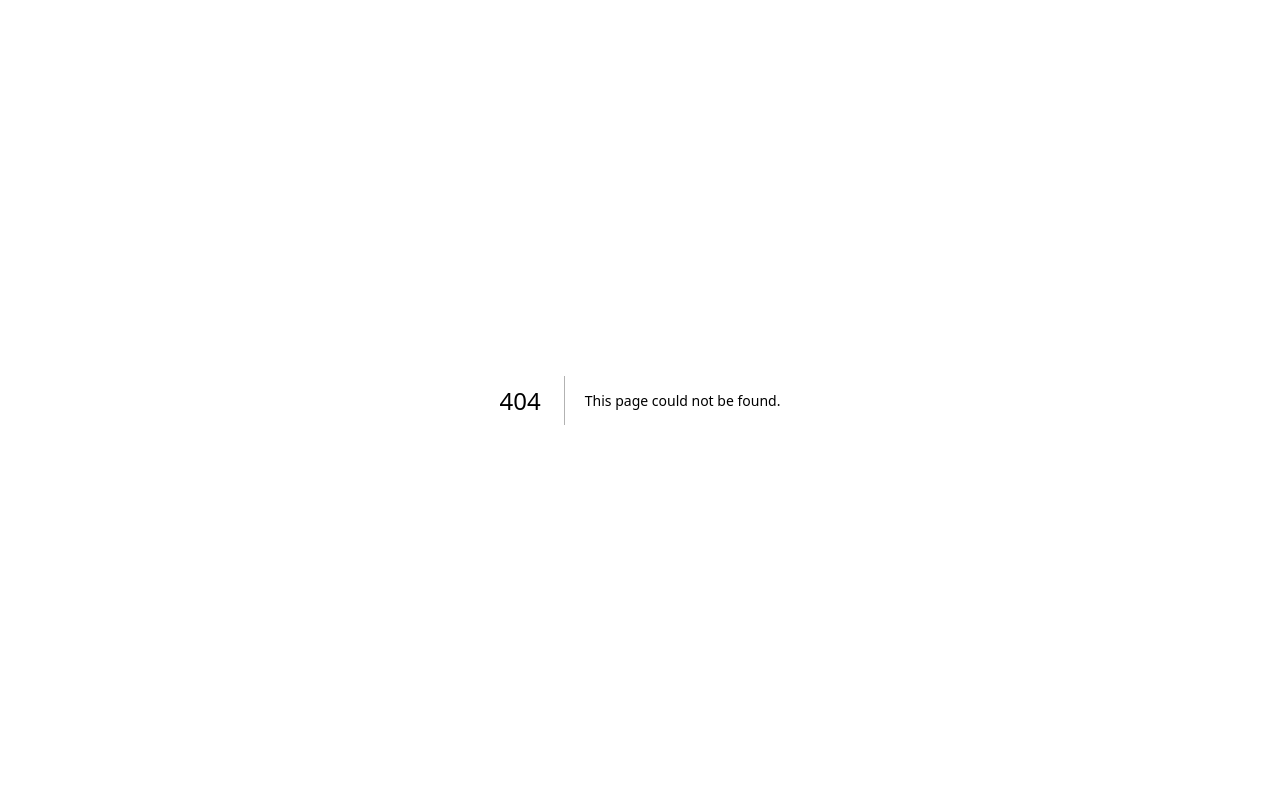
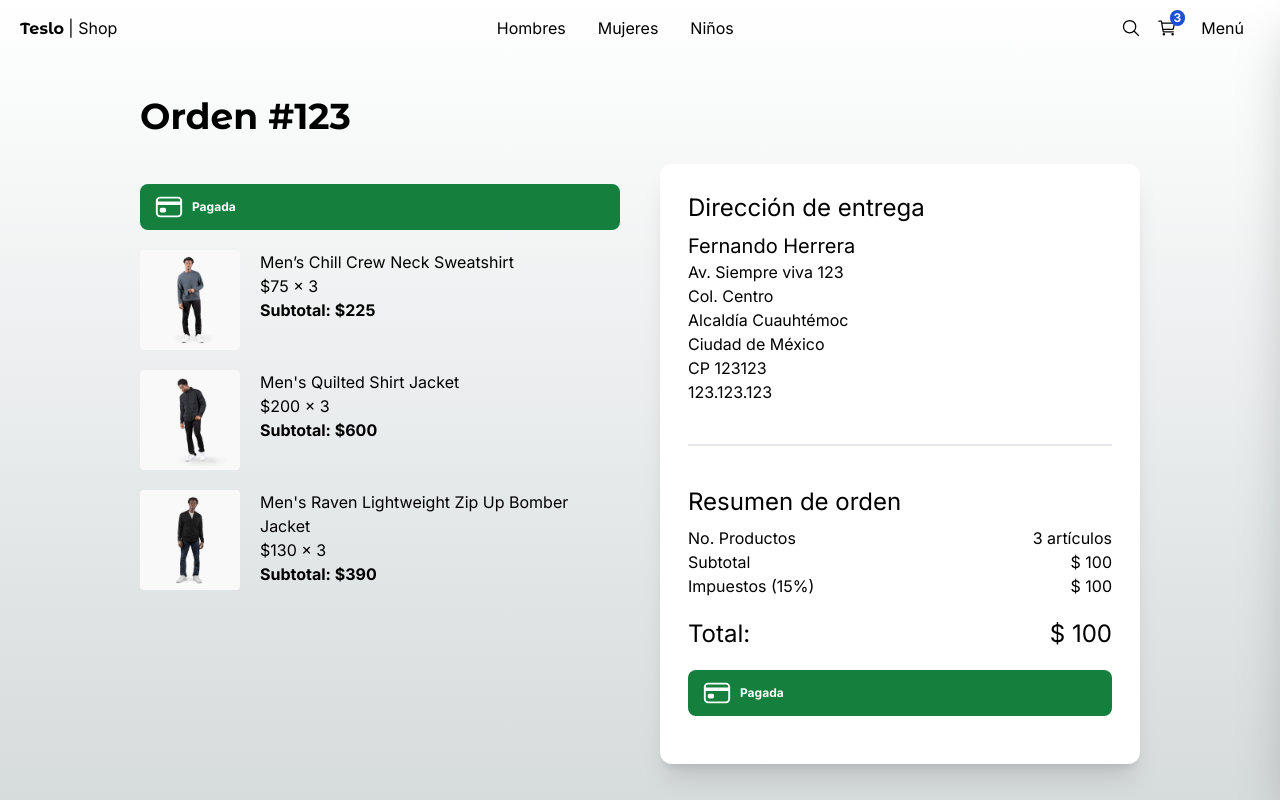
Before and after one commit to czabala847/next-teslo-shop-13, a Next.js app: page /orders/123 in a window 1280 px wide. Before the commit this address had no page. Built offline with nearby package versions, Linux system fonts and the light colour scheme.

Commit message:
pantalla de ordenes

```diff
--- /dev/null
+++ b/src/app/(shop)/orders/[id]/page.tsx
@@ -0,0 +1,125 @@
+import { Title } from "@/components/ui/title/Title";
+import { initialData } from "@/seed/seed";
+import clsx from "clsx";
+import Image from "next/image";
+import { IoCardOutline } from "react-icons/io5";
+
+const productsInCart = [
+  initialData.products[0],
+  initialData.products[1],
+  initialData.products[2],
+];
+
+interface Props {
+  params: {
+    id: string;
+  };
+}
+
+const OrderPage = ({ params }: Props) => {
+  const { id } = params;
+
+  // Todo: verificar
+  // redirect(/)
+
+  return (
+    <div className="flex justify-center items-center mb-72 px-10 sm:px-0">
+      <div className="flex flex-col w-[1000px]">
+        <Title title={`Orden #${id}`} />
+
+        <div className="grid grid-cols-1 sm:grid-cols-2 gap-10">
+          {/* Carrito */}
+          <div className="flex flex-col mt-5">
+            <div
+              className={clsx(
+                "flex items-center rounded-lg py-2 px-3.5 text-xs font-bold text-white mb-5",
+                {
+                  "bg-red-500": false,
+                  "bg-green-700": true,
+                }
+              )}
+            >
+              <IoCardOutline size={30} />
+              {/* <span className="mx-2">Pendiente de pago</span> */}
+              <span className="mx-2">Pagada</span>
+            </div>
+
+            {/* Items */}
+            {productsInCart.map((product) => (
+              <div key={product.slug} className="flex mb-5">
+                <Image
+                  src={`/products/${product.images[0]}`}
+                  width={100}
+                  height={100}
+                  style={{
+                    width: "100px",
+                    height: "100px",
+                  }}
+                  alt={product.title}
+                  className="mr-5 rounded"
+                />
+
+                <div>
+                  <p>{product.title}</p>
+                  <p>${product.price} x 3</p>
+                  <p className="font-bold">Subtotal: ${product.price * 3}</p>
+                </div>
+              </div>
+            ))}
+          </div>
+
+          {/* Checkout - Resumen de orden */}
+          <div className="bg-white rounded-xl shadow-xl p-7">
+            <h2 className="text-2xl mb-2">Dirección de entrega</h2>
+            <div className="mb-10">
+              <p className="text-xl">Fernando Herrera</p>
+              <p>Av. Siempre viva 123</p>
+              <p>Col. Centro</p>
+              <p>Alcaldía Cuauhtémoc</p>
+              <p>Ciudad de México</p>
+              <p>CP 123123</p>
+              <p>123.123.123</p>
+            </div>
+
+            {/* Divider */}
+            <div className="w-full h-0.5 rounded bg-gray-200 mb-10" />
+
+            <h2 className="text-2xl mb-2">Resumen de orden</h2>
+
+            <div className="grid grid-cols-2">
+              <span>No. Productos</span>
+              <span className="text-right">3 artículos</span>
+
+              <span>Subtotal</span>
+              <span className="text-right">$ 100</span>
+
+              <span>Impuestos (15%)</span>
+              <span className="text-right">$ 100</span>
+
+              <span className="mt-5 text-2xl">Total:</span>
+              <span className="mt-5 text-2xl text-right">$ 100</span>
+            </div>
+
+            <div className="mt-5 mb-2 w-full">
+              <div
+                className={clsx(
+                  "flex items-center rounded-lg py-2 px-3.5 text-xs font-bold text-white mb-5",
+                  {
+                    "bg-red-500": false,
+                    "bg-green-700": true,
+                  }
+                )}
+              >
+                <IoCardOutline size={30} />
+                {/* <span className="mx-2">Pendiente de pago</span> */}
+                <span className="mx-2">Pagada</span>
+              </div>
+            </div>
+          </div>
+        </div>
+      </div>
+    </div>
+  );
+};
+
+export default OrderPage;
--- /dev/null
+++ b/src/app/(shop)/orders/page.tsx
@@ -0,0 +1,83 @@
+import { Title } from "@/components/ui/title/Title";
+import Link from "next/link";
+import { IoCardOutline } from "react-icons/io5";
+
+const OrdersPage = () => {
+  return (
+    <>
+      <Title title="Orders" />
+
+      <div className="mb-10">
+        <table className="min-w-full">
+          <thead className="bg-gray-200 border-b">
+            <tr>
+              <th
+                scope="col"
+                className="text-sm font-medium text-gray-900 px-6 py-4 text-left"
+              >
+                #ID
+              </th>
+              <th
+                scope="col"
+                className="text-sm font-medium text-gray-900 px-6 py-4 text-left"
+              >
+                Nombre completo
+              </th>
+              <th
+                scope="col"
+                className="text-sm font-medium text-gray-900 px-6 py-4 text-left"
+              >
+                Estado
+              </th>
+              <th
+                scope="col"
+                className="text-sm font-medium text-gray-900 px-6 py-4 text-left"
+              >
+                Opciones
+              </th>
+            </tr>
+          </thead>
+          <tbody>
+            <tr className="bg-white border-b transition duration-300 ease-in-out hover:bg-gray-100">
+              <td className="px-6 py-4 whitespace-nowrap text-sm font-medium text-gray-900">
+                1
+              </td>
+              <td className="text-sm text-gray-900 font-light px-6 py-4 whitespace-nowrap">
+                Mark
+              </td>
+              <td className="flex items-center text-sm  text-gray-900 font-light px-6 py-4 whitespace-nowrap">
+                <IoCardOutline className="text-green-800" />
+                <span className="mx-2 text-green-800">Pagada</span>
+              </td>
+              <td className="text-sm text-gray-900 font-light px-6 ">
+                <Link href="/orders/123" className="hover:underline">
+                  Ver orden
+                </Link>
+              </td>
+            </tr>
+
+            <tr className="bg-white border-b transition duration-300 ease-in-out hover:bg-gray-100">
+              <td className="px-6 py-4 whitespace-nowrap text-sm font-medium text-gray-900">
+                1
+              </td>
+              <td className="text-sm text-gray-900 font-light px-6 py-4 whitespace-nowrap">
+                Mark
+              </td>
+              <td className="flex items-center text-sm  text-gray-900 font-light px-6 py-4 whitespace-nowrap">
+                <IoCardOutline className="text-red-800" />
+                <span className="mx-2 text-red-800">No Pagada</span>
+              </td>
+              <td className="text-sm text-gray-900 font-light px-6 ">
+                <Link href="/orders/123" className="hover:underline">
+                  Ver orden
+                </Link>
+              </td>
+            </tr>
+          </tbody>
+        </table>
+      </div>
+    </>
+  );
+};
+
+export default OrdersPage;
--- a/src/app/(shop)/ordes/[id]/page.tsx
+++ /dev/null
@@ -1,5 +0,0 @@
-const OrderPage = () => {
-  return <div>OrderPage</div>;
-};
-
-export default OrderPage;
--- a/src/app/(shop)/ordes/page.tsx
+++ /dev/null
@@ -1,5 +0,0 @@
-const OrdersPage = () => {
-  return <div>OrdersPage</div>;
-};
-
-export default OrdersPage;
```
